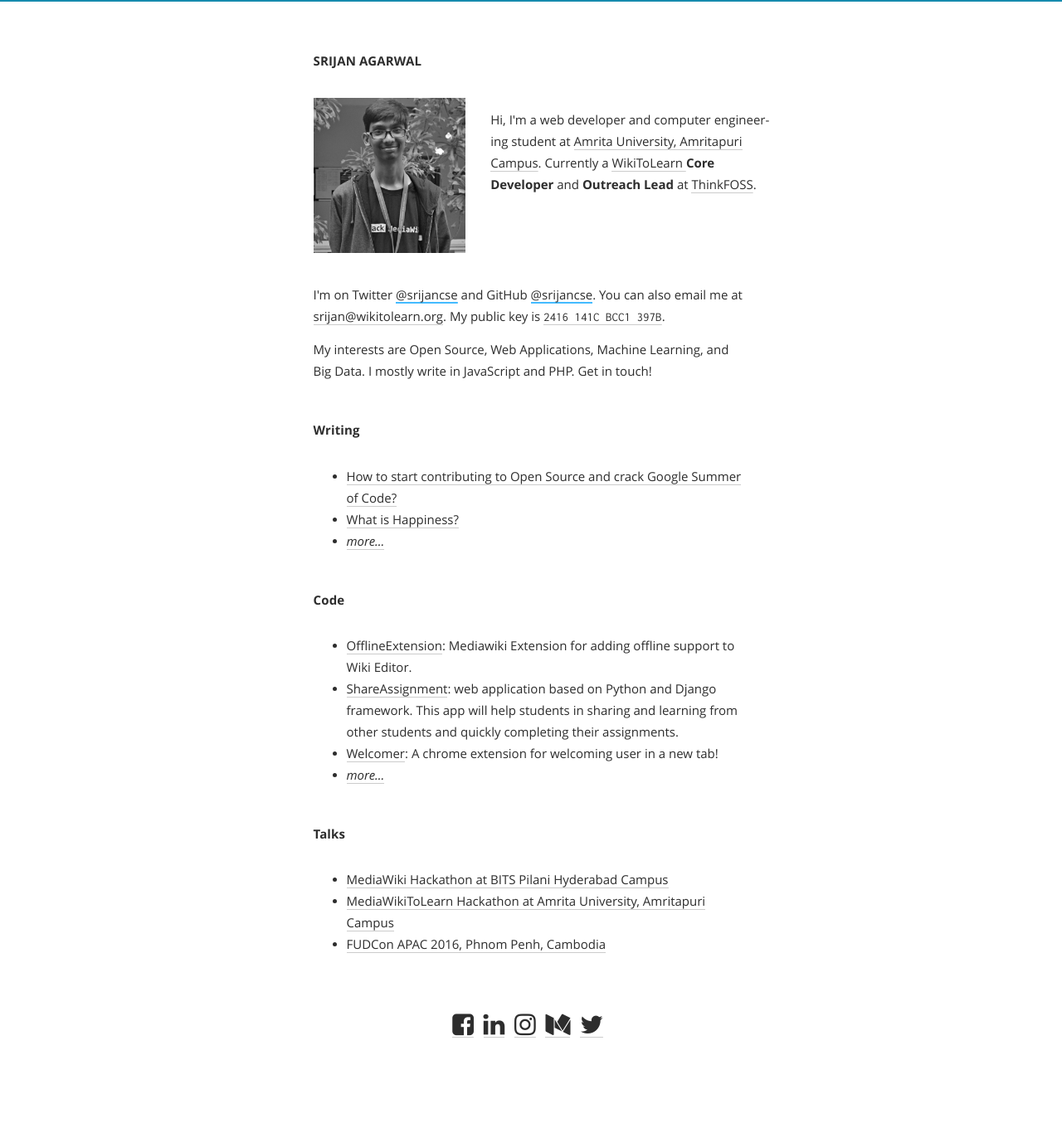
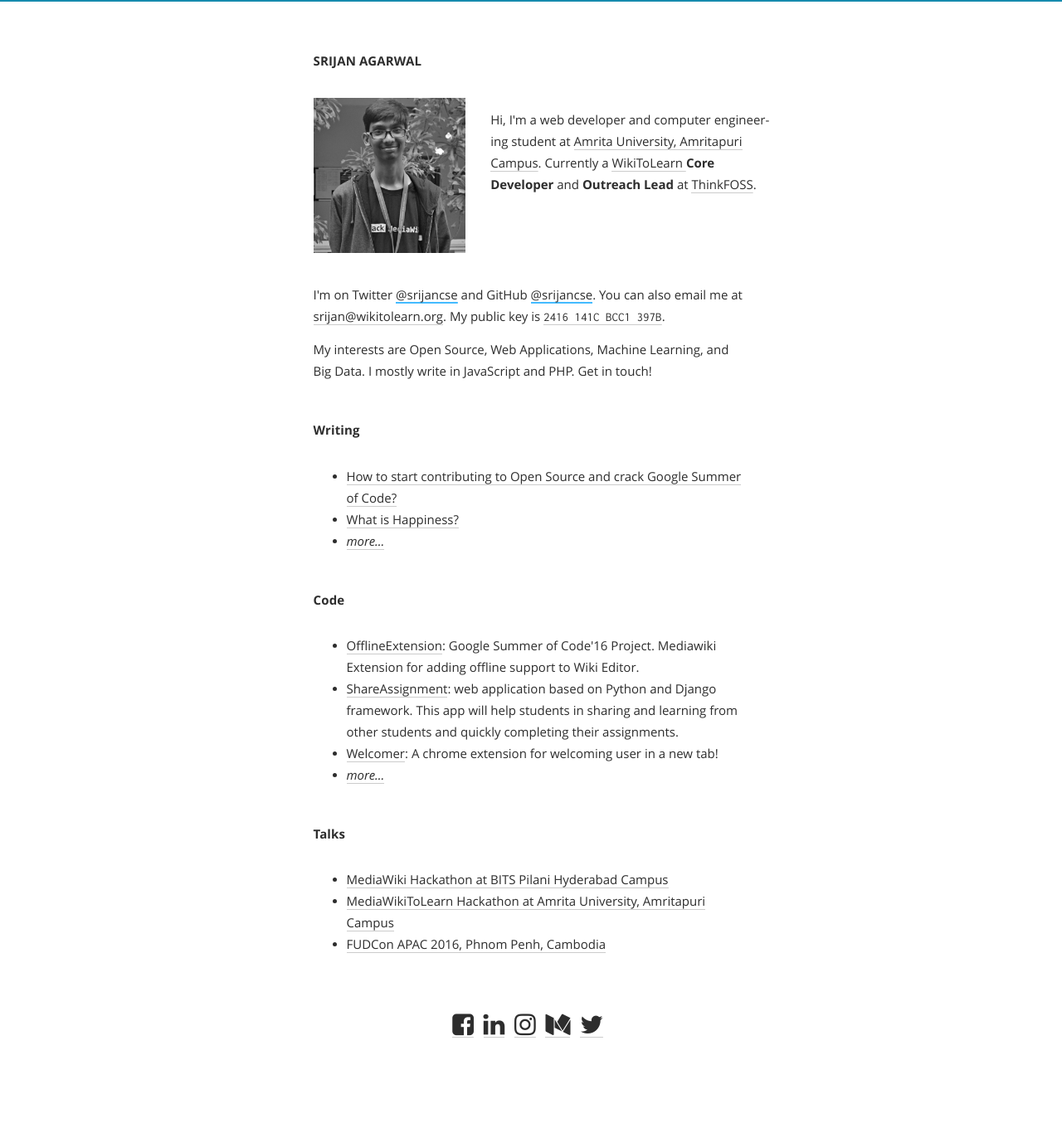
Before and after one commit to Srijancse-zz/Srijancse.github.io, a Jekyll site: the page built from index.html, in a window 1280 px wide. Shown: the whole page at 83% size. Built offline with Jekyll 4.4.1, drawn with Linux system fonts in a browser that asks for light colours; nearby versions of some CDN libraries; some web fonts are replaced.

Commit message:
Update index.html

```diff
--- a/index.html
+++ b/index.html
@@ -21,7 +21,7 @@
     </ul>
     <h1 id="code"><a href="https://github.com/{{site.github_username}}">Code</a></h1>
     <ul>
-        <li><a href="https://github.com/srijancse/OfflineExtension">OfflineExtension</a>: Mediawiki Extension for adding offline support to Wiki Editor.</li>
+        <li><a href="https://github.com/srijancse/OfflineExtension">OfflineExtension</a>: Google Summer of Code'16 Project. Mediawiki Extension for adding offline support to Wiki Editor.</li>
         <li><a href="https://github.com/srijancse/ShareAssignment">ShareAssignment</a>: web application based on Python and Django framework. This app will help students in sharing and learning from other students and quickly completing their assignments.</li>
         <li><a href="https://github.com/srijancse/welcomer">Welcomer</a>: A chrome extension for welcoming user in a new tab!</li>
         <li><a href="https://github.com/srijancse{{site.github_username}}"><emph>more...</emph></a></li>
```
